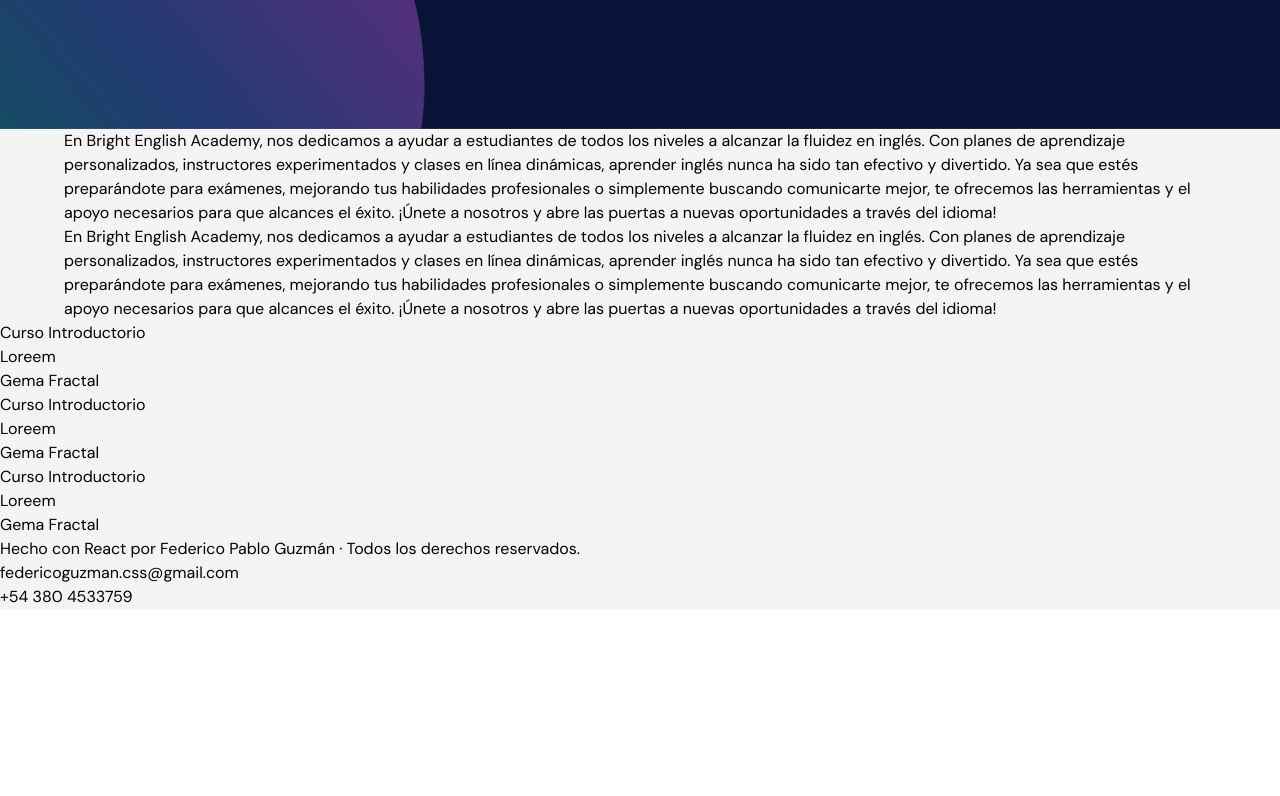
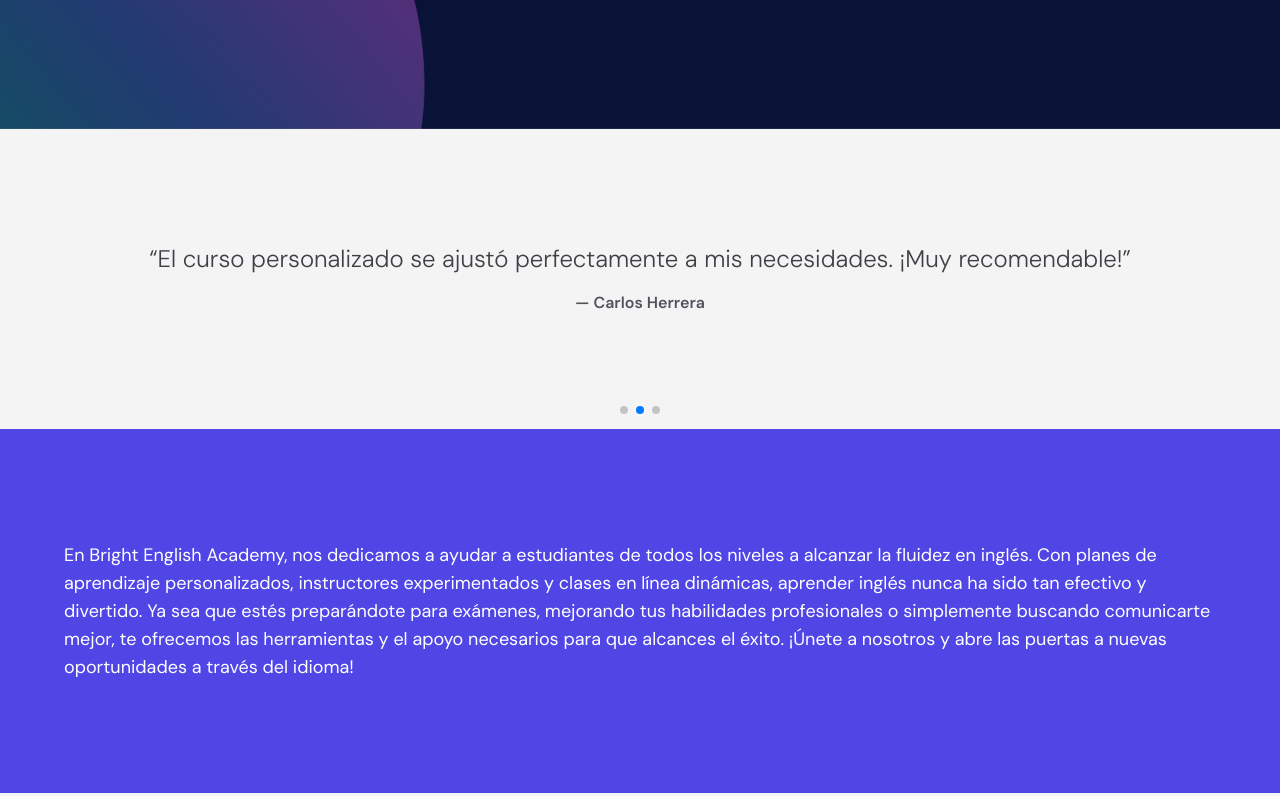
Before and after one commit to FedeCodeLab/Bright-English-Academy, a React (Vite) app: page / in a window 1280 px wide. Shown: the part 760-1556 px from the top of the page. Before the commit the page ends 1369 px from the top, so only its background shows below. Built offline with nearby package versions, Linux system fonts and the light colour scheme.

Commit message:
section opinions terminada

```diff
--- a/src/components/LittleAbout.jsx
+++ b/src/components/LittleAbout.jsx
@@ -1,16 +1,19 @@
 export default function LittleAbout() {
   return (
-    <div className="w-[90%] mx-auto">
-      <p>
-        En Bright English Academy, nos dedicamos a ayudar a estudiantes de todos
-        los niveles a alcanzar la fluidez en inglés. Con planes de aprendizaje
-        personalizados, instructores experimentados y clases en línea dinámicas,
-        aprender inglés nunca ha sido tan efectivo y divertido. Ya sea que estés
-        preparándote para exámenes, mejorando tus habilidades profesionales o
-        simplemente buscando comunicarte mejor, te ofrecemos las herramientas y
-        el apoyo necesarios para que alcances el éxito. ¡Únete a nosotros y abre
-        las puertas a nuevas oportunidades a través del idioma!
-      </p>
-    </div>
+    <section className="bg-indigo-600 text-white py-28">
+      <div className="w-[90%] mx-auto">
+        <p className="text-lg">
+          En Bright English Academy, nos dedicamos a ayudar a estudiantes de
+          todos los niveles a alcanzar la fluidez en inglés. Con planes de
+          aprendizaje personalizados, instructores experimentados y clases en
+          línea dinámicas, aprender inglés nunca ha sido tan efectivo y
+          divertido. Ya sea que estés preparándote para exámenes, mejorando tus
+          habilidades profesionales o simplemente buscando comunicarte mejor, te
+          ofrecemos las herramientas y el apoyo necesarios para que alcances el
+          éxito. ¡Únete a nosotros y abre las puertas a nuevas oportunidades a
+          través del idioma!
+        </p>
+      </div>
+    </section>
   );
 }
--- a/src/components/Opinions.jsx
+++ b/src/components/Opinions.jsx
@@ -1,16 +1,58 @@
+import { Swiper, SwiperSlide } from "swiper/react";
+import "swiper/css";
+import "swiper/css/navigation";
+import "swiper/css/pagination";
+
+import { Navigation, Pagination, Autoplay } from "swiper/modules";
+
 export default function Opinions() {
   return (
     <div className="w-[90%] mx-auto">
-      <p>
-        En Bright English Academy, nos dedicamos a ayudar a estudiantes de todos
-        los niveles a alcanzar la fluidez en inglés. Con planes de aprendizaje
-        personalizados, instructores experimentados y clases en línea dinámicas,
-        aprender inglés nunca ha sido tan efectivo y divertido. Ya sea que estés
-        preparándote para exámenes, mejorando tus habilidades profesionales o
-        simplemente buscando comunicarte mejor, te ofrecemos las herramientas y
-        el apoyo necesarios para que alcances el éxito. ¡Únete a nosotros y abre
-        las puertas a nuevas oportunidades a través del idioma!
-      </p>
+      <Swiper
+        modules={[Pagination, Navigation, Autoplay]}
+        spaceBetween={50}
+        slidesPerView={1}
+        loop={true}
+        autoplay={{ delay: 4000, disableOnInteraction: false }}
+        pagination={{ clickable: true }}
+        navigation={false}
+      >
+        <SwiperSlide>
+          <div className="flex flex-col justify-center items-center h-[300px] text-center p-8">
+            <p className="text-2xl text-zinc-700 font-light">
+              “Mejoré mis habilidades en inglés rápidamente gracias a la
+              plataforma. ¡Totalmente recomendable!”
+            </p>
+            <span className="mt-4 text-zinc-600 font-semibold">
+              — Laura Gómez
+            </span>
+          </div>
+        </SwiperSlide>
+
+        <SwiperSlide>
+          <div className="flex flex-col justify-center items-center h-[300px] text-center p-8">
+            <p className="text-2xl text-zinc-700 font-light">
+              “El curso personalizado se ajustó perfectamente a mis necesidades.
+              ¡Muy recomendable!”
+            </p>
+            <span className="mt-4 text-zinc-600 font-semibold">
+              — Carlos Herrera
+            </span>
+          </div>
+        </SwiperSlide>
+
+        <SwiperSlide>
+          <div className="flex flex-col justify-center items-center h-[300px] text-center p-8">
+            <p className="text-2xl text-zinc-700 font-light">
+              “Gané confianza para hablar inglés gracias a las clases dinámicas.
+              ¡Excelentes resultados!”
+            </p>
+            <span className="mt-4 text-zinc-600 font-semibold">
+              — Sofía Martínez
+            </span>
+          </div>
+        </SwiperSlide>
+      </Swiper>
     </div>
   );
 }
```
